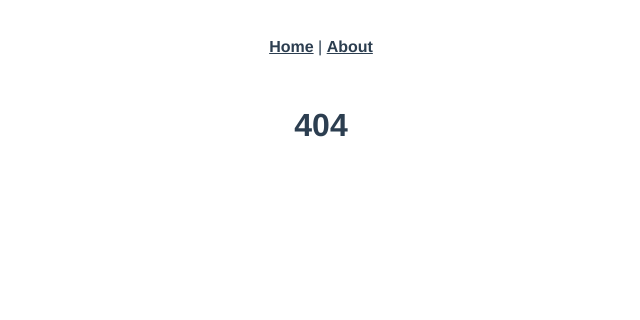
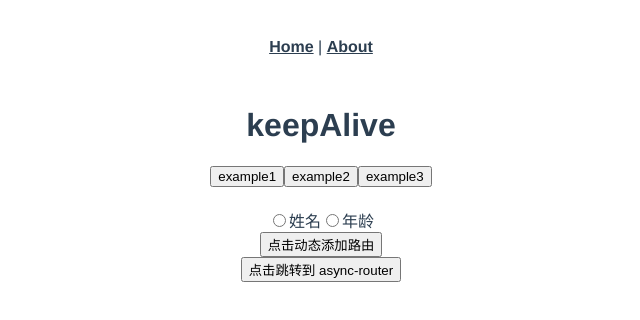
Before and after one commit to PinghuaZhuang/demos, a Vue app in the folder vue3-1/: page /demo/keep-alive/example1 in a window 1280 px wide. Before the commit this address had no page. Shown: the top 320 px of the page, without its empty margins (319-959 px from the left). Built offline with nearby package versions, Linux system fonts and the light colour scheme.

Commit message:
Add: vue3 keep-alive 控制是否缓存

```diff
--- /dev/null
+++ b/vue3-1/src/demo/keep-alive/example1.vue
@@ -0,0 +1,23 @@
+<template>
+    <h1 @click="changeBgc" :style="{ backgroundColor: color }">{{ txt }}</h1>
+</template>
+
+
+<script lang='tsx'>
+// <reference path="../../types/types.d.ts" />
+import { Component, Provide, Vue, Prop } from 'vue-property-decorator'
+
+@Component( {
+    name: 'example1'
+} )
+export default class keepAliveExample1 extends Vue {
+
+    public color :string = 'blue'
+
+    @Prop( String ) txt !: string
+
+    changeBgc () {
+        this.color = 'red'
+    }
+}
+</script>
--- /dev/null
+++ b/vue3-1/src/demo/keep-alive/example2.vue
@@ -0,0 +1,24 @@
+<template>
+    <h1 @click="changeTxt" :style="{ backgroundColor: color }">{{ txt }}</h1>
+</template>
+
+
+<script lang='tsx'>
+// <reference path="../../types/types.d.ts" />
+import { Component, Provide, Vue, Prop } from 'vue-property-decorator'
+
+@Component( {
+    name: 'example2'
+} )
+export default class keepAliveExample2 extends Vue {
+    @Prop( String ) txt !: string
+
+    public color :string = 'black'
+    // public name: string = 'example2'
+
+    changeTxt () {
+        this.color = 'red'
+        this.$emit( 'update:txt', 'examplexxxx' )
+    }
+}
+</script>
--- /dev/null
+++ b/vue3-1/src/demo/keep-alive/example3.vue
@@ -0,0 +1,16 @@
+<template>
+    <h1>{{ txt }}</h1>
+</template>
+
+
+<script lang='tsx'>
+// <reference path="../../types/types.d.ts" />
+import { Component, Provide, Vue, Prop } from 'vue-property-decorator'
+
+@Component( {
+    name: 'example3'
+} )
+export default class keepAliveExample3 extends Vue {
+    @Prop( String ) txt !: string
+}
+</script>
--- /dev/null
+++ b/vue3-1/src/demo/keep-alive/index.vue
@@ -0,0 +1,81 @@
+<template>
+    <div id="keepAlive">
+        <h1>keepAlive</h1>
+
+        <button @click="changeTxt(0)">example1</button>
+        <button @click="changeTxt(1)">example2</button>
+        <button @click="changeTxt(2)">example3</button>
+
+        <div class="content">
+
+            <!-- 只能渲染动态组件 -->
+            <!-- 动态改变的时候需要传递 数组 -->
+            <!-- 使用 name 匹配的化, 必须一致, 不是正则匹配的 -->
+            <!-- <keep-alive :exclude="excludeArr"> -->
+            <!-- 正则匹配 -->
+            <!-- <keep-alive :exclude="/example/"> -->
+
+            <keep-alive :exclude="excludeArr">
+                <router-view :txt.sync="txt" />
+            </keep-alive>
+        </div>
+    </div>
+</template>
+
+
+<script lang='tsx'>
+// <reference path="../../types/types.d.ts" />
+import { Component, Provide, Vue, Watch } from 'vue-property-decorator'
+
+// 组件
+
+let txtMap = [
+    'example1',
+    'example2',
+    'example3',
+];
+
+// let exclude: Array<string> = [];
+
+// Register the router hooks with their names
+Component.registerHooks( [
+  'beforeRouteEnter',
+  'beforeRouteLeave',
+  'beforeRouteUpdate' // for vue-router 2.2+
+] )
+
+@Component
+export default class keepAlive2 extends Vue {
+    public txt :string = ''
+    public excludeArr :Array<string> = []
+
+    get exclude (): string {
+        return JSON.stringify( this.excludeArr )
+    }
+
+    changeTxt ( index: number ) {
+        this.txt = txtMap[ index ]
+        this.$router.push( { name: txtMap[ index ] } )
+    }
+
+    beforeRouteEnter ( to: any, from: any, next: Function ) {
+        console.log( 'beforeRouteEnter' )
+        next()
+    }
+
+    beforeRouteUpdate ( to: any, from: any, next: Function ) {
+        console.log( 'beforeRouteUpdate' )
+        console.log( to, from )
+        if ( to.meta.unKeepAlive && !this.excludeArr.some( item => item === to.name ) ) {
+            console.log( 'push name' )
+            this.excludeArr.push( to.name )
+        }
+        next()
+    }
+
+    beforeRouteLeave ( to: any, from: any, next: Function ) {
+        console.log( 'beforeRouteLeave' )
+        next()
+    }
+}
+</script>
--- a/vue3-1/src/router.ts
+++ b/vue3-1/src/router.ts
@@ -40,6 +40,26 @@ export default new Router({
                 path: 'vuex-plugins',
                 name: 'vuex-plugins',
                 component: () => import( './demo/vuex-plugins.vue' )
+            }, {
+                path: 'keep-alive',
+                name: 'keep-alive',
+                component: () => import( './demo/keep-alive/index.vue' ),
+                children: [ {
+                    path: 'example1',
+                    name: 'example1',
+                    component: () => import( './demo/keep-alive/example1.vue' )
+                }, {
+                    path: 'example2',
+                    name: 'example2',
+                    component: () => import( './demo/keep-alive/example2.vue' ),
+                    meta: {
+                        unKeepAlive: true
+                    }
+                }, {
+                    path: 'example3',
+                    name: 'example3',
+                    component: () => import( './demo/keep-alive/example3.vue' )
+                } ]
             } ]
         },
         {
```
